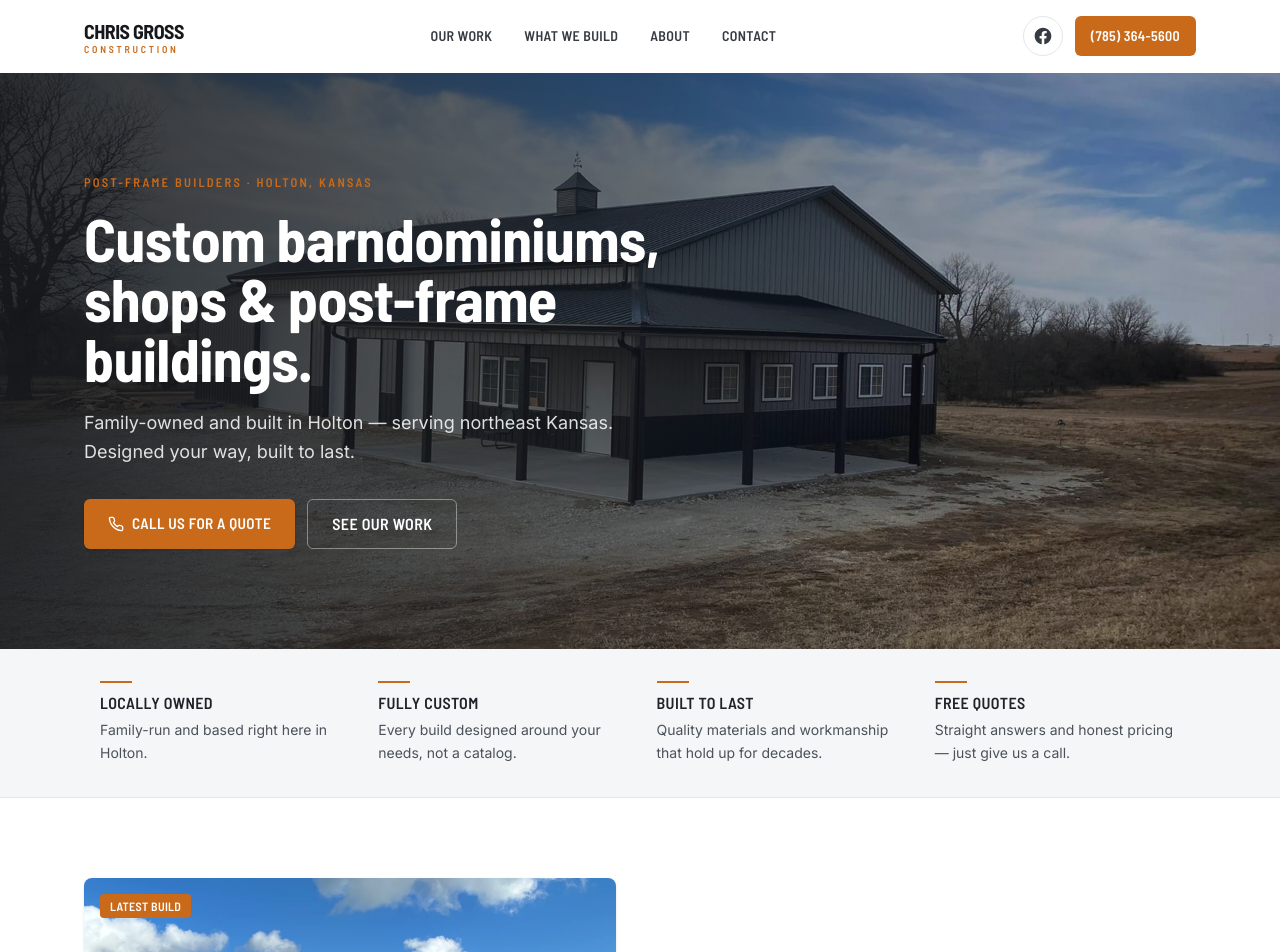
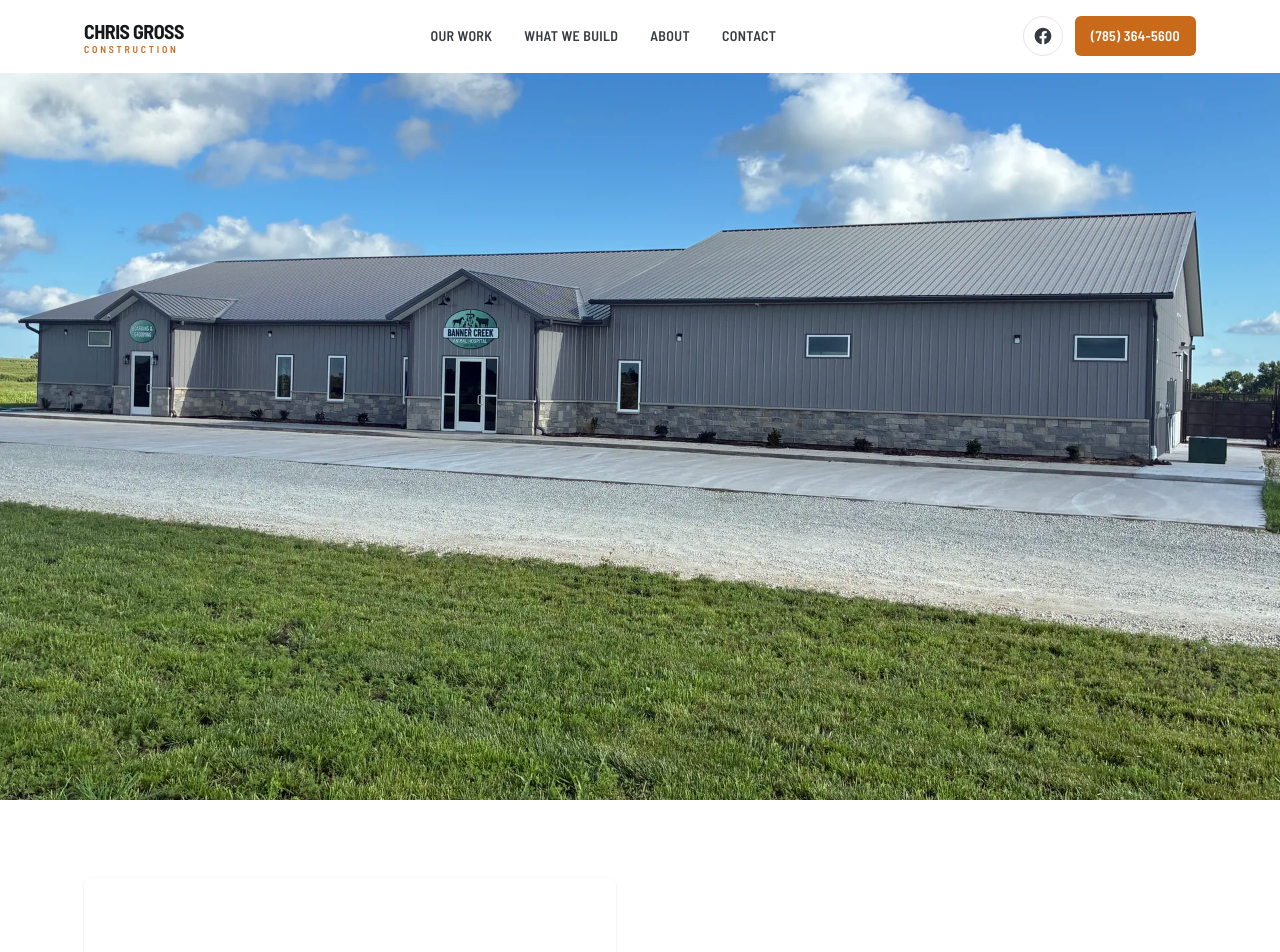
Before and after one commit to genokan/chrisgrossconstruction, a Next.js app: page / in a window 1280 px wide. Shown: the top 952 px of the page. Built offline with nearby package versions, Linux system fonts and the light colour scheme.

Commit message:
Drop "Latest Build" badge from the featured spotlight
Keep the "Featured Project" framing only; remove the image badge overlay.

Co-Authored-By: Claude Opus 4.8 <noreply@anthropic.com>

```diff
--- a/app/page.tsx
+++ b/app/page.tsx
@@ -66,7 +66,7 @@ export default function Home() {
         <div className="grid items-center gap-8 lg:grid-cols-2 lg:gap-12">
           <Link
             href="/work/"
-            className="group relative block aspect-[4/3] overflow-hidden rounded-lg shadow-sm"
+            className="group block aspect-[4/3] overflow-hidden rounded-lg shadow-sm"
           >
             <Image
               src={latest.image}
@@ -75,9 +75,6 @@ export default function Home() {
               sizes="(max-width: 1024px) 100vw, 50vw"
               className="object-cover transition-transform duration-500 group-hover:scale-105"
             />
-            <span className="absolute left-4 top-4 rounded bg-accent px-2.5 py-1 font-display text-xs font-semibold uppercase tracking-wide text-white">
-              Latest Build
-            </span>
           </Link>
           <div>
             <p className="eyebrow">Featured Project</p>
```
